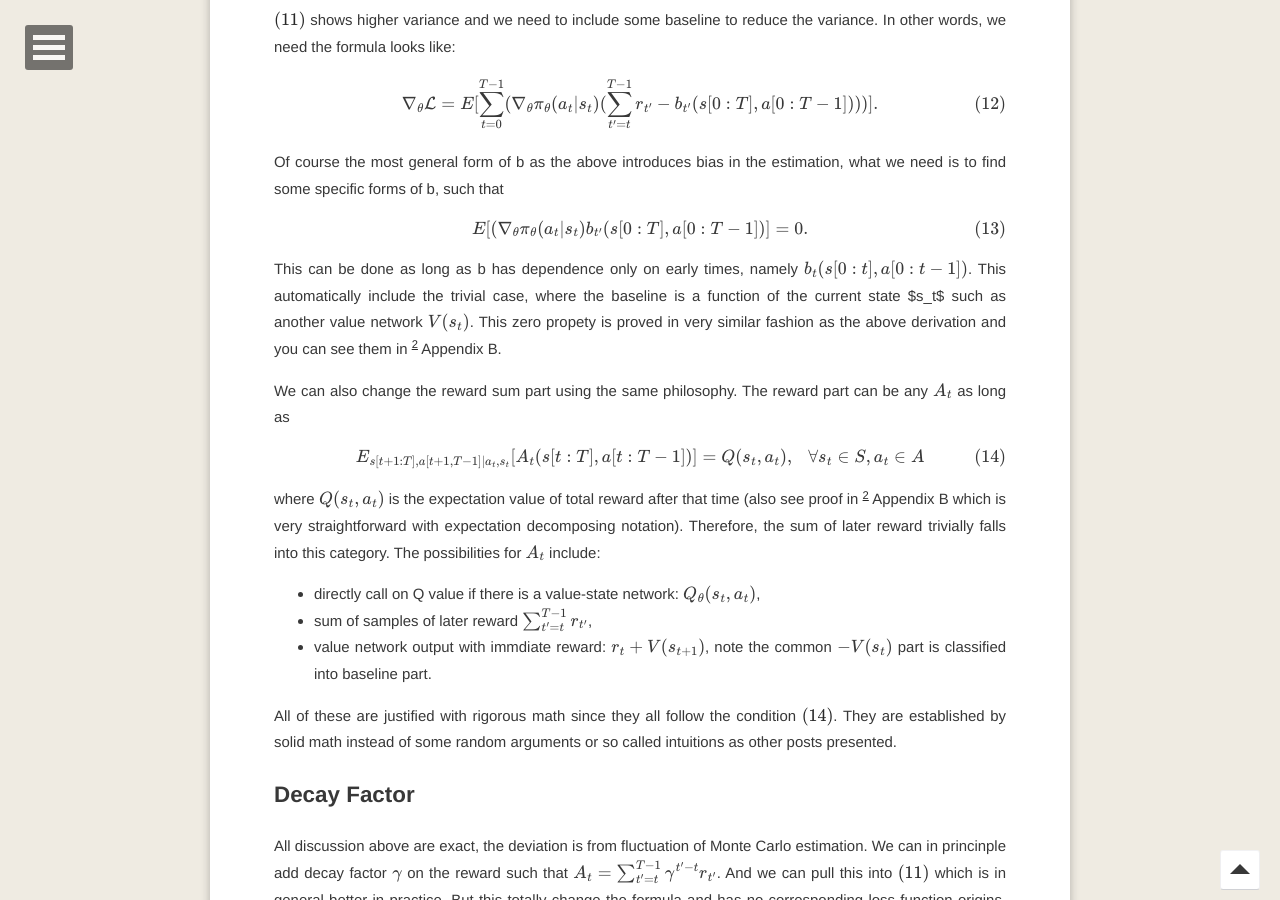
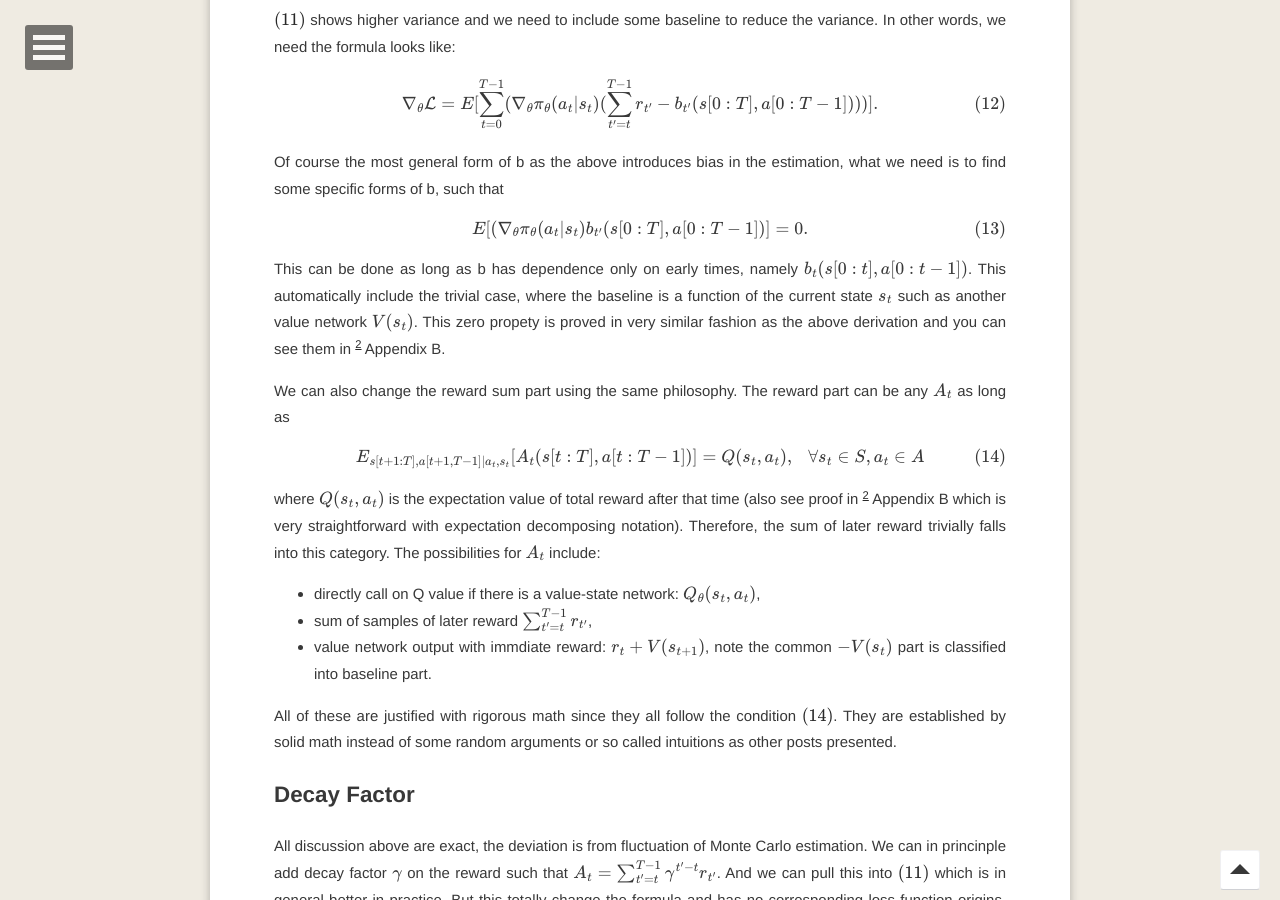
Before and after one commit to refraction-ray/refraction-ray.github.io, a Jekyll site: the page built from _posts/2020-08-12-Math behind REINFORCE.md, in a window 1280 px wide and 900 px high, scrolled down 2873 px. Built offline with Jekyll 4.4.1, drawn with Linux system fonts in a browser that asks for light colours; formulas are drawn with MathJax 3; comment, search, counter and statistics services are not loaded.

```diff
--- a/_posts/2020-08-12-Math behind REINFORCE.md
+++ b/_posts/2020-08-12-Math behind REINFORCE.md
@@ -121,7 +121,7 @@ $$
 E[ (\nabla_\theta \pi_\theta(a_t\vert s_t)b_{t'}(s[0:T],a[0:T-1])] = 0.
 $$
 
-This can be done as long as b has dependence only on early times, namely $$b_t(s[0:t], a[0:t-1])$$. This automatically include the trivial case, where the baseline is a function of the current state $s_t$ such as another value network $$V(s_t)$$. This zero propety is proved in very similar fashion as the above derivation and you can see them in [^gae] Appendix B.
+This can be done as long as b has dependence only on early times, namely $$b_t(s[0:t], a[0:t-1])$$. This automatically include the trivial case, where the baseline is a function of the current state $$s_t$$ such as another value network $$V(s_t)$$. This zero propety is proved in very similar fashion as the above derivation and you can see them in [^gae] Appendix B.
 
 We can also change the reward sum part using the same philosophy. The reward part can be any $$A_t$$ as long as
 
```
Also changed, not shown: _posts/2020-04-27-universal duck array and universal ML.md (+2 -0 lines).
